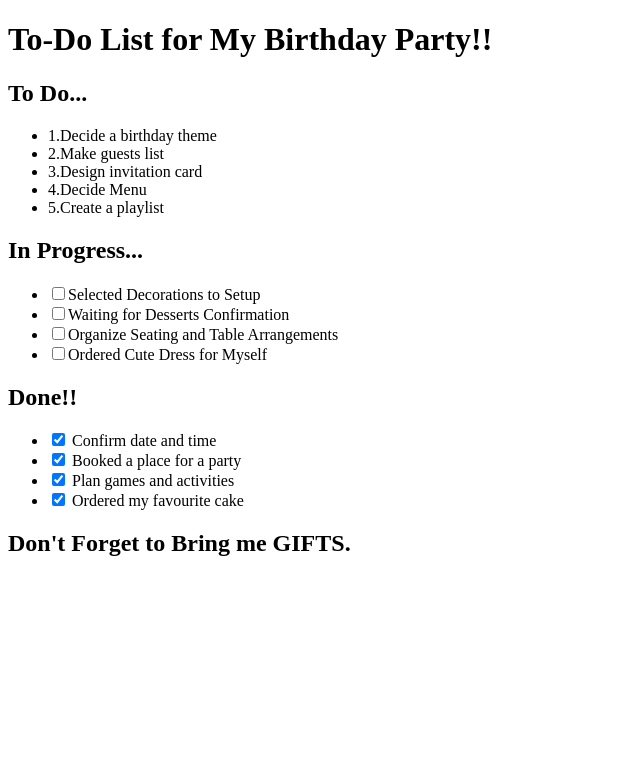
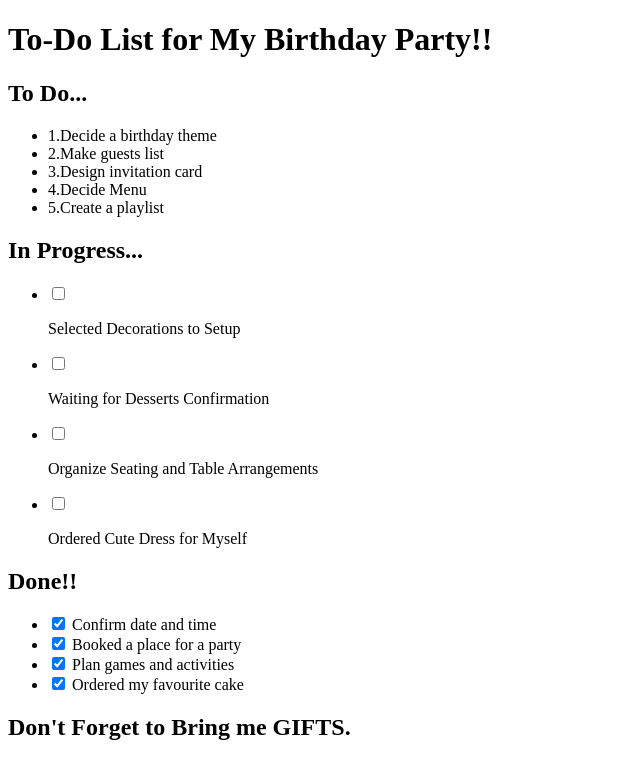
Before and after one commit to s-ranjit/to-do-list, a plain HTML site: page index.html in a window 1280 px wide. Shown: the whole page, without its empty margins (0-640 px from the left). Drawn offline with Linux system fonts and the light colour scheme.

Commit message:
updated html
updated html

```diff
--- a/index.html
+++ b/index.html
@@ -28,22 +28,27 @@
             <h2>In Progress...</h2>
             <ul class="inprogress_list">
                 <li>
-                    <div class="progressing inprogress-lists"><input type="checkbox"><span></span>Selected Decorations
-                        to Setup </div>
-                </li>
-                <li>
-                    <div class="progressing inprogress-lists"><input type="checkbox"><span></span>Waiting for Desserts
-                        Confirmation
+                    <div class="progressing inprogress-lists"><input type="checkbox"><span></span>
+                        <p>Selected Decorations to Setup</p>
                     </div>
                 </li>
                 <li>
-                    <div class="progressing inprogress-lists"><input type="checkbox"><span></span>Organize Seating and
-                        Table
-                        Arrangements </div>
+                    <div class="progressing inprogress-lists"><input type="checkbox"><span></span>
+                        <p>Waiting for Desserts
+                            Confirmation</p>
+                    </div>
                 </li>
                 <li>
-                    <div class="progressing inprogress-lists"><input type="checkbox"><span></span>Ordered Cute Dress for
-                        Myself</div>
+                    <div class="progressing inprogress-lists"><input type="checkbox"><span></span>
+                        <p>Organize Seating and Table Arrangements</p>
+
+                    </div>
+                </li>
+                <li>
+                    <div class="progressing inprogress-lists"><input type="checkbox"><span></span>
+                        <p>Ordered Cute Dress for
+                            Myself</p>
+                    </div>
                 </li>
             </ul>
         </article>
```
